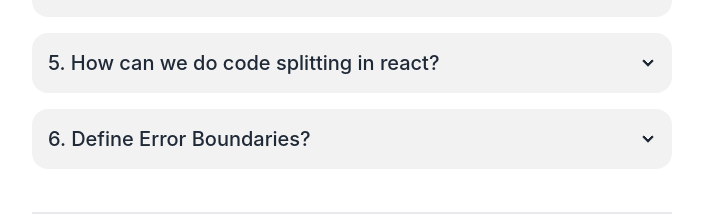
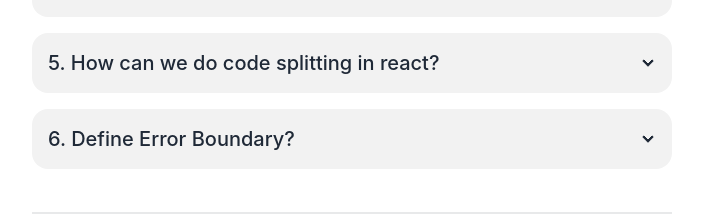
Before and after one commit to sandeeprana19/namaste-courses-notes, a React (Create React App) app: page /interview in a window 1280 px wide. Shown: the part 1811-2030 px from the top of the page, without its empty margins (288-991 px from the left). Built offline with nearby package versions, Linux system fonts and the light colour scheme.

Commit message:
Update Interview.js

```diff
--- a/src/components/Interview/Interview.js
+++ b/src/components/Interview/Interview.js
@@ -333,15 +333,15 @@ const Interview = () => {
             <div className="collapse collapse-arrow bg-base-200">
               <input type="radio" name="interview" />
               <div className="collapse-title text-xl font-medium">
-                6. Define Error Boundaries?
+                6. Define Error Boundary?
               </div>
               <div className="collapse-content">
                 <div className="flex flex-col gap-y-2">
                   <p>
-                    A. Error Boundaries are components that catch JavaScript
+                    A. Error Boundary is the special components that catches JavaScript
                     errors anywhere in their child component tree, log those
-                    errors, and display a fallback UI instead of crashing the
-                    entire component tree.
+                    errors and display a fallback UI instead of crashing the
+                    entire app.
                   </p>
                 </div>
               </div>
```
